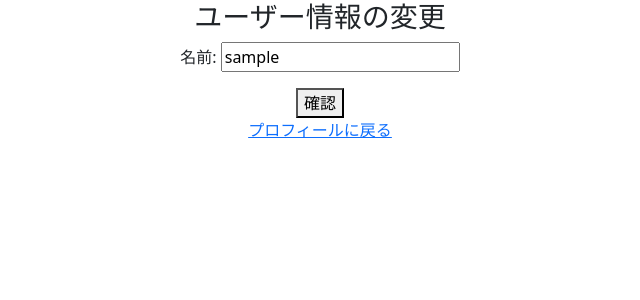
After one commit to JunJune0615/nagoyameshi, a Django app: page /profile/change/ in a window 1280 px wide. The commit adds this page. Shown: the top 300 px of the page, without its empty margins (320-960 px from the left). Run offline with Django 4.2, Linux system fonts and the light colour scheme; the visitor is signed in with stand-in values (Sample User, id 1); data comes from the database, SQL or seed files in the repository.

Commit message:
chenge forms

```diff
--- a/myproject/settings.py
+++ b/myproject/settings.py
@@ -174,7 +174,7 @@ ACCOUNT_EMAIL_VERIFICATION = 'mandatory' # メール検証を必須とする
 LOGIN_URL = '/account/login/' # ログインURLの設定
 ACCOUNT_LOGOUT_REDIRECT_URL = '/account/login/' #　ログアウト後のリダイレクト先
 
-LOGIN_REDIRECT_URL = "/profile"
+LOGIN_REDIRECT_URL = "/account/"
 LOGOUT_REDIRECT_URL = "/account/login/"
 
 EMAIL_BACKEND = 'django.core.mail.backends.console.EmailBackend'
--- /dev/null
+++ b/nagoyameshi/forms.py
@@ -0,0 +1,9 @@
+from django.forms import ModelForm
+from .models import CustomUser
+
+class UserChangeForm(ModelForm):
+    class Meta:
+        model = CustomUser
+        fields = [
+            'username'
+        ]
--- /dev/null
+++ b/nagoyameshi/templates/nagoyameshi/username_edit.html
@@ -0,0 +1,19 @@
+{% extends 'base.html' %}
+{% block title %}ユーザ情報の変更{% endblock %}
+{% block content %}
+<div class="ui grid stackable">
+    <div class="eleven wide column">
+        <div class="ui segment">
+            <div class="content">
+                <div class="header"><h3>ユーザー情報の変更</h3></div>
+                <form class="ui form" action="" method="POST">
+                    {% csrf_token %}
+                    {{form.as_p}}
+                    <button class="ui orange button" type="submit">確認</button>
+                </form>
+            </div>
+        </div>
+        <a href="{% url 'profile' %}">プロフィールに戻る</a>
+    </div>
+</div>
+{% endblock %}
--- a/nagoyameshi/urls.py
+++ b/nagoyameshi/urls.py
@@ -1,8 +1,8 @@
 from django.urls import path, include
-
 from . import views
 
 urlpatterns = [
     path('account/', include('allauth.urls')),
-    path('profile/',views.ProfileView.as_view(), name='profile')
+    path('profile/',views.ProfileView.as_view(), name='profile'),
+    path('profile/change/', views.UserChangeView.as_view(), name='profiel_change'),
 ]
--- a/nagoyameshi/views.py
+++ b/nagoyameshi/views.py
@@ -1,6 +1,20 @@
-from django.shortcuts import render
 from django.views.generic import TemplateView
+from django.views.generic.edit import UpdateView
+from django.contrib.auth.mixins import LoginRequiredMixin #ログインしたら見れる
+from .forms import UserChangeForm
+from django.urls import reverse_lazy
+from .models import CustomUser
+
+class ProfileView(LoginRequiredMixin, TemplateView):
+    template_name = 'nagoyameshi/profile.html'
 
 
-class ProfileView(TemplateView):
-    template_name = 'nagoyameshi/profile.html'
+
+class UserChangeView(LoginRequiredMixin, UpdateView):
+    template_name = 'nagoyameshi/username_edit.html'
+    form_class = UserChangeForm
+    model = CustomUser
+    success_url = reverse_lazy('profile')
+
+    def get_object(self, queryset=None):
+        return CustomUser.objects.get(username=self.request.user.username)
```
Also changed, not shown: nagoyameshi/templates/nagoyameshi/profile.html (+2 -5 lines).
